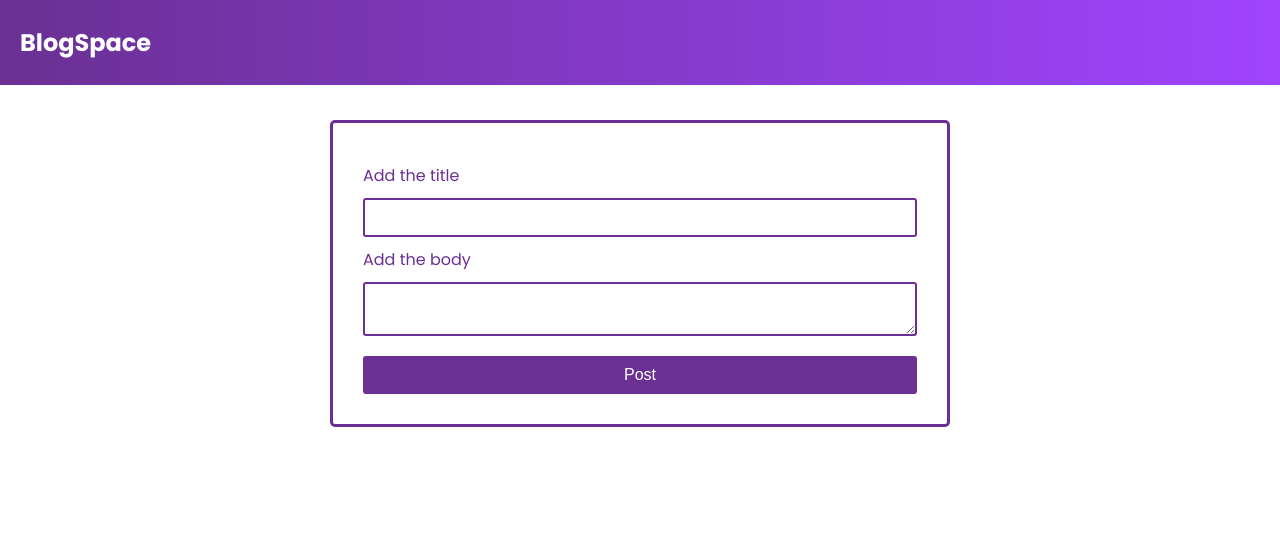
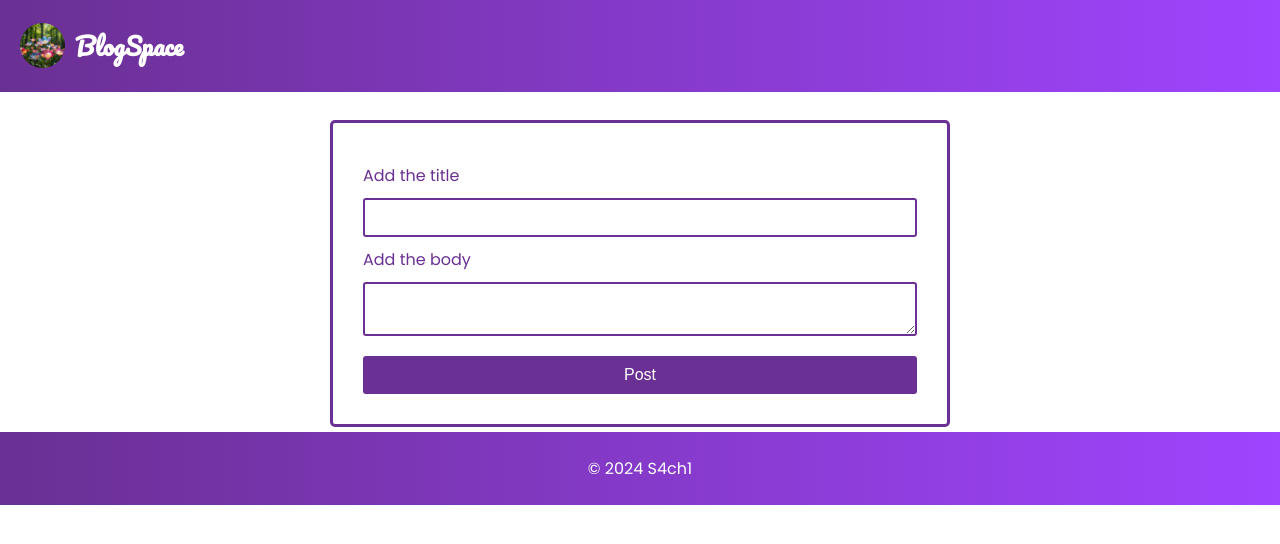
Before and after one commit to ChathurikaDissanayaka/working-with-apis, a website built with Vite: page urls-rest-and-blogspace/blog-space/index.html in a window 1280 px wide. Built offline with nearby package versions, Linux system fonts and the light colour scheme; no server answers.

Commit message:
Add changes

```diff
--- a/urls-rest-and-blogspace/blog-space/index.css
+++ b/urls-rest-and-blogspace/blog-space/index.css
@@ -19,11 +19,28 @@ nav {
     background: #6a3093;  /* fallback for old browsers */
     background: -webkit-linear-gradient(to right, #6a3093, #a044ff);  /* Chrome 10-25, Safari 5.1-6 */
     background: linear-gradient(to right, #6a3093, #a044ff); /* W3C, IE 10+/ Edge, Firefox 16+, Chrome 26+, Opera 12+, Safari 7+ */
+    display: flex;
+    align-items: center;
+    font-family: "Pacifico", cursive;
+}
 
+.logo{
+    height: 45px;
+    width: auto;
+    border-radius: 50%;
+    margin-right: 10px;
 }
 
 main{
     padding-top: 120px;
+}
+
+.post{
+    border-bottom: 2px solid #6a3093;
+}
+
+.post:last-child{
+    border-bottom: none;
 }
 
 h2{
@@ -44,6 +61,7 @@ input, textarea {
     border: 2px solid #6a3093;
     border-radius: 3px;
     padding: 10px;
+    background:none ;
 }
 
 button{
@@ -65,3 +83,12 @@ label{
     margin-bottom: 10px;
     color: #6a3093;
 }
+
+footer{
+    padding: 8px 0;
+    text-align: center;
+    color: white;
+    background: #6a3093;  /* fallback for old browsers */
+    background: -webkit-linear-gradient(to right, #6a3093, #a044ff);  /* Chrome 10-25, Safari 5.1-6 */
+    background: linear-gradient(to right, #6a3093, #a044ff); /* W3C, IE 10+/ Edge, Firefox 16+, Chrome 26+, Opera 12+, Safari 7+ */
+}
--- a/urls-rest-and-blogspace/blog-space/index.html
+++ b/urls-rest-and-blogspace/blog-space/index.html
@@ -7,22 +7,24 @@
     <title>BlogSpace</title>
     <link rel="preconnect" href="https://fonts.googleapis.com">
     <link rel="preconnect" href="https://fonts.gstatic.com" crossorigin>
+    <link href="https://fonts.googleapis.com/css2?family=Pacifico&display=swap" rel="stylesheet">
     <link
         href="https://fonts.googleapis.com/css2?family=Poppins:ital,wght@0,100;0,200;0,300;0,400;0,500;0,600;0,700;0,800;0,900;1,100;1,200;1,300;1,400;1,500;1,600;1,700;1,800;1,900&display=swap"
         rel="stylesheet">
     <link rel="stylesheet" href="index.css">
-
 </head>
 
 <body>
     <header>
         <nav>
+            <img class="logo" src="img/logo.jpeg" alt="logo">
             <h1>BlogSpace</h1>
         </nav>
     </header>
     <main>
-        <section>
+        <section class="blog-form">
             <form id="new-post" action="">
+                <title></title>
                 <label for="title">Add the title</label>
                 <input type="text" name="title" id="title">
                 <label for="body">Add the body</label>
@@ -32,6 +34,9 @@
         </section>
         <div id='posts'></div>
     </main>
+    <footer>
+        <p>© 2024 S4ch1</p>
+    </footer>
     <script src="index.js"></script>
 </body>
 
--- a/urls-rest-and-blogspace/blog-space/index.js
+++ b/urls-rest-and-blogspace/blog-space/index.js
@@ -13,7 +13,6 @@ function renderPosts(){
         <div class='post'>
           <h2>${item.title}</h2>
           <p>${item.body}</p>
-          <hr>
         </div>`
       })
 
@@ -23,7 +22,7 @@ function renderPosts(){
 fetch("https://apis.scrimba.com/jsonplaceholder/posts")
     .then(res => res.json())
     .then(data => {
-        postsArray = data.slice(0, 5)
+        postsArray = data.slice(0, 10)
         renderPosts()
     })
 
```
Also changed, not shown: urls-rest-and-blogspace/blog-space/img/logo.jpeg (added).
